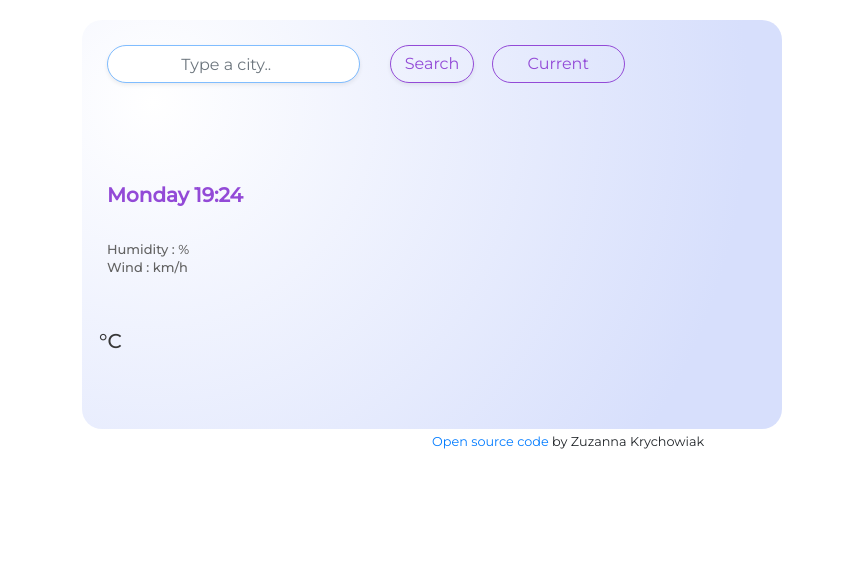
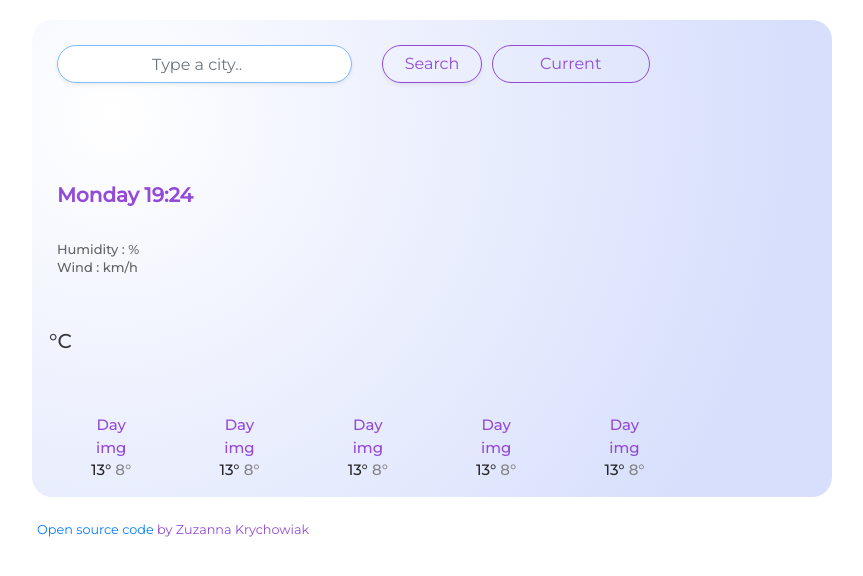
Before and after one commit to krychowiakz/weather-app, a plain HTML site: page index.html in a window 1280 px wide. Shown: the whole page, without its empty margins (208-1071 px from the left). Drawn offline with nearby package versions, Linux system fonts and the light colour scheme; no server answers; files whose address does not match are found by name; a web font is replaced by a local one.

Commit message:
Added the forecast HTML and CSS

```diff
--- a/index.html
+++ b/index.html
@@ -97,9 +97,74 @@
 
 
           </div>
+
+
         </div>
+        <div class="weather-forecast">
 
+           <div class="container">
+  <div class="row">
+    <div class="col-2">
+
+      Day
+    </div>
+    <div class="col-2">
+      Day
+    </div>
+    <div class="col-2">
+      Day
+    </div>
+    <div class="col-2">
+      Day
+    </div>
+    <div class="col-2">
+      Day
+    </div>
+  </div>
+  <div class="row">
+    <div class="col-2">
+      img
+    </div>
+    <div class="col-2">
+      img
+    </div>
+    <div class="col-2">
+      img
+    </div>
+    <div class="col-2">
+      img
+    </div>
+    <div class="col-2">
+      img
+    </div>
+    </div>
+    <div class="row">
+    <div class="col-2">
+      <span class="max-temp-forecast">13°</span>
+      <span class="min-temp-forecast">8°</span>
+
+    </div>
+    <div class="col-2">
+      <span class="max-temp-forecast">13°</span>
+      <span class="min-temp-forecast">8°</span>
+    </div>
+    <div class="col-2">
+      <span class="max-temp-forecast">13°</span>
+      <span class="min-temp-forecast">8°</span>
+    </div>
+    <div class="col-2">
+      <span class="max-temp-forecast">13°</span>
+      <span class="min-temp-forecast">8°</span>
+    </div>
+    <div class="col-2">
+      <span class="max-temp-forecast">13°</span>
+      <span class="min-temp-forecast">8°</span>
+    </div>
+  </div>
+</div>
       </div>
+
+
     </div>
 
 
--- a/style.css
+++ b/style.css
@@ -1,6 +1,6 @@
 body {
   font-family: "Montserrat", sans-serif;
-  font-weight: 400;
+  font-weight: 500;
 }
 
 h1 {
@@ -37,7 +37,7 @@ li {
   border: 0px solid #dadde1;
 
   border-radius: 20px;
-  width: 700px;
+  width: 800px;
   padding: 15px;
   margin: 20px auto;
 
@@ -106,7 +106,7 @@ h1 {
 .btn-success {
   position: relative;
   top: -38px;
-  right: -370px;
+  right: -420px;
   background-color: rgba(138, 47, 217, 0);
   border-color: rgb(147, 74, 215);
   border-radius: 20px;
@@ -135,6 +135,23 @@ h1 {
 .link {
   text-align: center;
   position: relative;
-  top: -20px;
-  right: -640px;
+  top: 0px;
+  right:-160px
 }
+
+.weather-forecast {
+text-align: center;
+
+font-size: 15px;
+}
+.container {
+
+color: rgb(147, 74, 215);
+}
+
+.max-temp-forecast{
+  color: rgb(38, 38, 38);
+}
+.min-temp-forecast{
+  color: #858585;
+}
```
